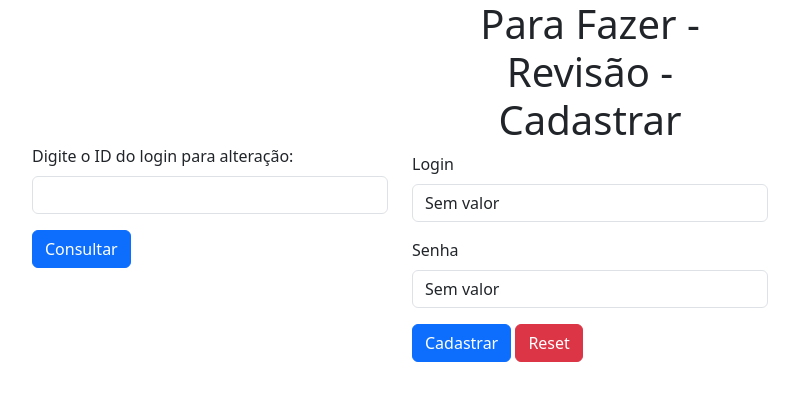
After one commit to lennandeus/atividades_legais, a PHP site: page /alterar.php in a window 1280 px wide. The commit adds this page. Shown: the top 401 px of the page, without its empty margins (50-849 px from the left). Run offline with PHP 8.4, Linux system fonts and the light colour scheme.

Commit message:
sduhfushfushfishdf

```diff
--- /dev/null
+++ b/alterar.php
@@ -0,0 +1,122 @@
+<?php
+include("conexao.php");
+if (isset($_POST['bt_login'])) {
+
+
+
+    $id_login_alterar = $_POST['bt_id_alterar'];
+    $login = $_POST['bt_login'];
+    $senha = $_POST['bt_senha'];
+
+    $sql_alterar = "UPDATE tabela_login
+    SET login = '$login',
+    senha = '$senha'
+    WHERE id_login = '$id_login_alterar'";
+
+    $mysqli_alterar = $mysqli->query($sql_alterar) or die($mysqli->error);
+   // unset($_POST['bt_login']);
+
+    var_dump( $id_login_alterar);
+}
+
+if (isset($_POST['bt_id'])) {
+    $id_login = $_POST['bt_id'];
+    $sql_consultar = "SELECT * FROM tabela_login WHERE id_login= '$id_login'";
+    $mysqli_consultar = $mysqli->query($sql_consultar) or die($mysqli->error);
+    $consultar = $mysqli_consultar->fetch_assoc();
+    //unset($_POST['bt_id']);
+}
+
+
+
+
+
+?>
+
+<!DOCTYPE html>
+<html lang="pt-br">
+
+<head>
+    <meta charset="UTF-8">
+    <meta http-equiv="X-UA-Compatible" content="IE=edge">
+    <meta name="viewport" content="width=device-width, initial-scale=1.0">
+    <title>Revisão - Cadastrar</title>
+    <link href="https://cdn.jsdelivr.net/npm/bootstrap@5.3.1/dist/css/bootstrap.min.css" rel="stylesheet" integrity="sha384-4bw+/aepP/YC94hEpVNVgiZdgIC5+VKNBQNGCHeKRQN+PtmoHDEXuppvnDJzQIu9" crossorigin="anonymous">
+
+</head>
+
+<body>
+    <div class="container">
+
+        <div class="row">
+            <div class="col-4">
+                <form action="" method="post">
+                    <div class="mb-3">
+                        <br>
+                        <br>
+                        <br>
+                        <br>
+                        <br>
+                        <br>
+                        <label class="form-label" for="">Digite o ID do login para alteração:</label>
+                        <input class="form-control" type="text" name="bt_id">
+                    </div>
+                    <input class="btn btn-primary" type="submit" value="Consultar">
+
+                </form>
+            </div>
+            <div class="col-4">
+                <form action="" method="post">
+                    <div class="mb-3">
+                        <h1 class="text-center"> Para Fazer - Revisão - Cadastrar</h1>
+                        <input type="hidden" name="bt_id_alterar" value="<?php if(isset($consultar['id_login'])){echo $consultar['id_login'];}
+
+                            ?>">
+
+
+
+
+                        <label class="form-label" for="">Login</label>
+                        <input class="form-control" type="text" name="bt_login" value="<?php
+                        if(isset($consultar['login'])){
+                            echo $consultar['login'];
+                        }else{
+                            echo "Sem valor";
+                        }
+
+                        ?>">
+                    </div>
+
+                    <div class="mb-3">
+                        <label class="form-label" for="">Senha</label>
+                        <input class="form-control" type="text" name="bt_senha" value="<?php
+                        if(isset($consultar['senha'])){
+                            echo $consultar['senha'];
+                        }else{
+                            echo "Sem valor";
+                        }
+
+
+
+                        ?>">
+                    </div>
+
+                    <input class="btn btn-primary" type="submit" value="Cadastrar">
+                    <input class="btn btn-danger" type="reset">
+                </form>
+            </div>
+        </div>
+        <div class="col-4">
+
+        </div>
+
+
+
+    </div>
+
+
+
+</body>
+<script src="https://cdn.jsdelivr.net/npm/bootstrap@5.3.1/dist/js/bootstrap.bundle.min.js" integrity="sha384-HwwvtgBNo3bZJJLYd8oVXjrBZt8cqVSpeBNS5n7C8IVInixGAoxmnlMuBnhbgrkm" crossorigin="anonymous"></script>
+
+</html>
```
Also changed, not shown: banco/cadastrar.sql (added, +52 -0 lines), conexao.php (+8 -5 lines), consultar.php (+17 -13 lines), index.php (+36 -11 lines).
